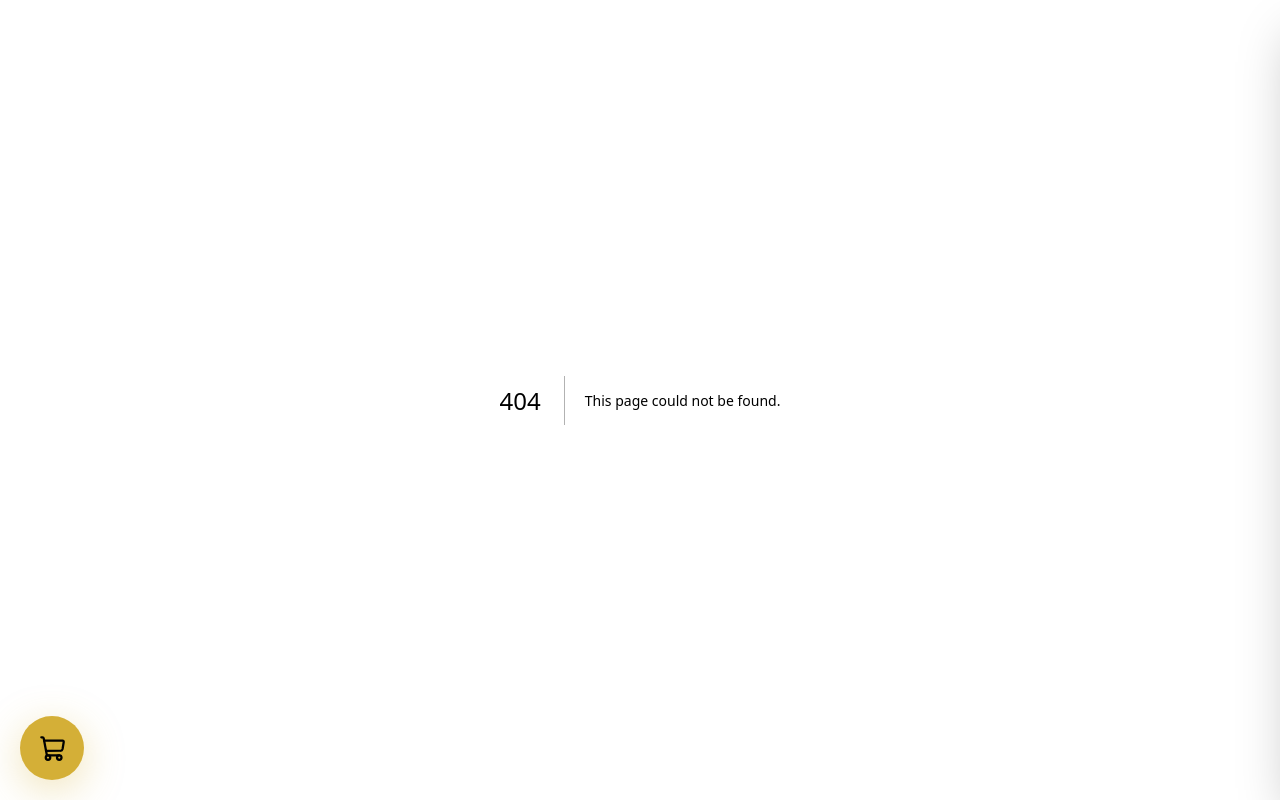
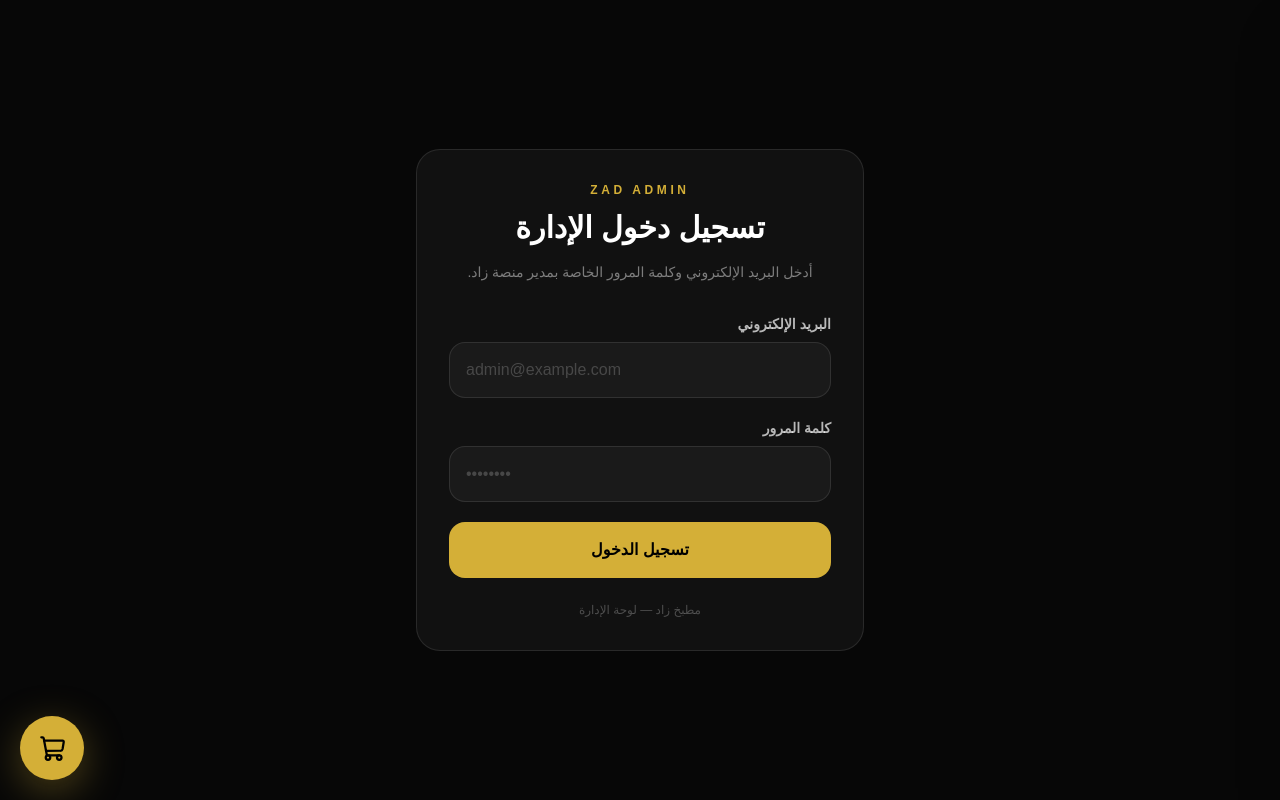
Before and after one commit to Zadkitchen/-zad-platform, a Next.js app: page /admin/login in a window 1280 px wide. Before the commit this address had no page. Built offline with nearby package versions, Linux system fonts and the light colour scheme; no server answers.

Commit message:
Add admin login page

```diff
--- a/src/app/admin/actions.ts
+++ b/src/app/admin/actions.ts
@@ -3,6 +3,63 @@
 import { redirect } from "next/navigation";
 
 import { createClient } from "../../lib/supabase/server";
+
+export async function login(formData: FormData) {
+  const email = String(formData.get("email") ?? "")
+    .trim()
+    .toLowerCase();
+
+  const password = String(
+    formData.get("password") ?? ""
+  );
+
+  if (!email || !password) {
+    redirect(
+      `/admin/login?error=${encodeURIComponent(
+        "يرجى إدخال البريد الإلكتروني وكلمة المرور."
+      )}`
+    );
+  }
+
+  const supabase = await createClient();
+
+  const { data, error } =
+    await supabase.auth.signInWithPassword({
+      email,
+      password,
+    });
+
+  if (error || !data.user) {
+    redirect(
+      `/admin/login?error=${encodeURIComponent(
+        "البريد الإلكتروني أو كلمة المرور غير صحيحة."
+      )}`
+    );
+  }
+
+  const { data: admin, error: adminError } =
+    await supabase
+      .from("admin_users")
+      .select("active")
+      .eq("user_id", data.user.id)
+      .maybeSingle();
+
+  if (
+    adminError ||
+    !admin ||
+    admin.active !== true
+  ) {
+    await supabase.auth.signOut();
+
+    redirect(
+      `/admin/login?error=${encodeURIComponent(
+        "هذا الحساب غير مخول للدخول إلى لوحة الإدارة."
+      )}`
+    );
+  }
+
+  redirect("/admin");
+}
 
 export async function logout() {
   const supabase = await createClient();
--- /dev/null
+++ b/src/app/admin/login/page.tsx
@@ -0,0 +1,114 @@
+import { redirect } from "next/navigation";
+
+import { createClient } from "../../../lib/supabase/server";
+import { login } from "../actions";
+
+type LoginPageProps = {
+  searchParams: Promise<{
+    error?: string;
+  }>;
+};
+
+export default async function AdminLoginPage({
+  searchParams,
+}: LoginPageProps) {
+  const params = await searchParams;
+
+  const supabase = await createClient();
+
+  const {
+    data: { user },
+  } = await supabase.auth.getUser();
+
+  if (user) {
+    const { data: admin } = await supabase
+      .from("admin_users")
+      .select("active")
+      .eq("user_id", user.id)
+      .maybeSingle();
+
+    if (admin?.active === true) {
+      redirect("/admin");
+    }
+  }
+
+  return (
+    <main
+      dir="rtl"
+      className="flex min-h-screen items-center justify-center bg-[#070707] px-4 text-white"
+    >
+      <div className="w-full max-w-md rounded-3xl border border-white/10 bg-[#111] p-6 sm:p-8">
+        <div className="text-center">
+          <p className="text-xs font-black tracking-[0.3em] text-[#d4af37]">
+            ZAD ADMIN
+          </p>
+
+          <h1 className="mt-3 text-3xl font-black">
+            تسجيل دخول الإدارة
+          </h1>
+
+          <p className="mt-3 text-sm leading-7 text-white/45">
+            أدخل البريد الإلكتروني وكلمة المرور الخاصة بمدير منصة زاد.
+          </p>
+        </div>
+
+        {params.error && (
+          <div className="mt-6 rounded-2xl border border-red-500/20 bg-red-500/10 px-4 py-3 text-sm font-bold text-red-300">
+            {params.error}
+          </div>
+        )}
+
+        <form action={login} className="mt-7 space-y-5">
+          <div>
+            <label
+              htmlFor="email"
+              className="mb-2 block text-sm font-bold text-white/70"
+            >
+              البريد الإلكتروني
+            </label>
+
+            <input
+              id="email"
+              name="email"
+              type="email"
+              required
+              autoComplete="email"
+              placeholder="admin@example.com"
+              className="h-14 w-full rounded-2xl border border-white/10 bg-white/[0.04] px-4 text-left outline-none transition placeholder:text-white/20 focus:border-[#d4af37]/60"
+            />
+          </div>
+
+          <div>
+            <label
+              htmlFor="password"
+              className="mb-2 block text-sm font-bold text-white/70"
+            >
+              كلمة المرور
+            </label>
+
+            <input
+              id="password"
+              name="password"
+              type="password"
+              required
+              autoComplete="current-password"
+              placeholder="••••••••"
+              className="h-14 w-full rounded-2xl border border-white/10 bg-white/[0.04] px-4 text-left outline-none transition placeholder:text-white/20 focus:border-[#d4af37]/60"
+            />
+          </div>
+
+          <button
+            type="submit"
+            className="h-14 w-full rounded-2xl bg-[#d4af37] font-black text-black transition hover:bg-[#efd46b] active:scale-[0.98]"
+          >
+            تسجيل الدخول
+          </button>
+        </form>
+
+        <p className="mt-6 text-center text-xs text-white/25">
+          مطبخ زاد — لوحة الإدارة
+        </p>
+      </div>
+    </main>
+  );
+}
```
